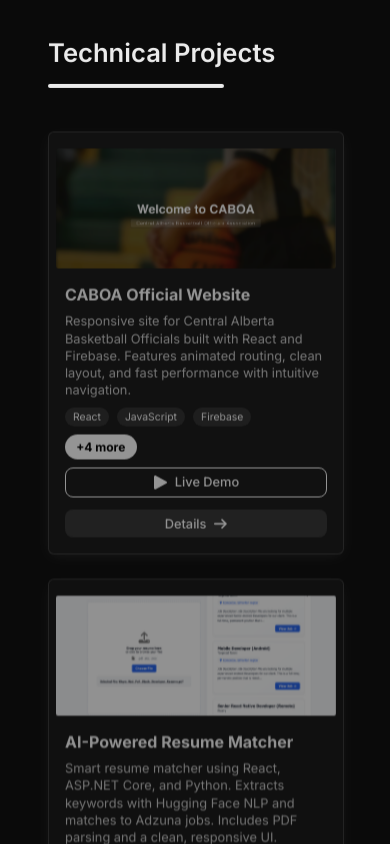
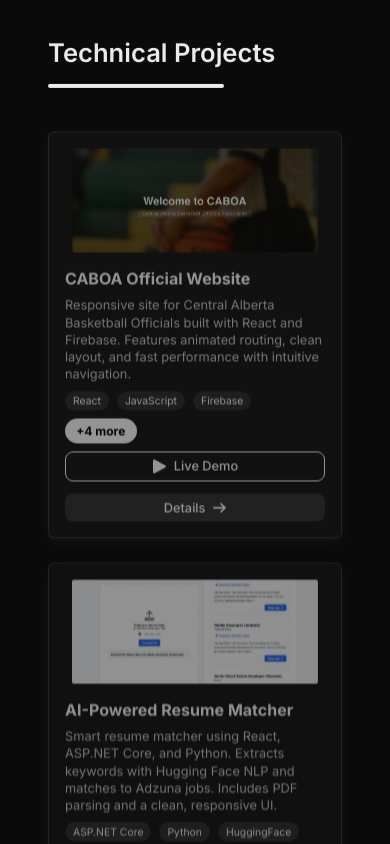
Before and after one commit to KhymNad/portfolio-react, a React (Vite) app: page / in a window 390 px wide. Shown: the part 960-1804 px from the top of the page. Built offline with nearby package versions, Linux system fonts and the light colour scheme.

Commit message:
updated mobile styling

```diff
--- a/src/components/ProjectsSection/ProjectCard.module.css
+++ b/src/components/ProjectsSection/ProjectCard.module.css
@@ -12,6 +12,7 @@
     border: 1px solid rgba(255, 255, 255, 0.15);
     width: 100%;
     min-height: 130px;
+    box-sizing: border-box; /* ✅ keeps padding inside */
 }
 
 .card:hover {
@@ -30,17 +31,17 @@
     display: flex;
     justify-content: center;
     align-items: center;
+    box-sizing: border-box;
 }
 
 .image {
     width: 100%;
-    border-radius: 2px;
     height: 100%;
     max-width: 600px;
+    border-radius: 2px;
     object-fit: cover;
     object-position: center;
     background-color: #2a2a2a;
-    margin-top: 0;
 }
 
 /* Content section */
@@ -51,7 +52,7 @@
     flex-grow: 1;
     width: 100%;
     box-sizing: border-box;
-    overflow: hidden;
+    overflow: hidden; /* ✅ ensures text never escapes */
 }
 
 .content h3 {
@@ -59,9 +60,10 @@
     color: white;
     margin: 0 0 0.5rem;
     width: 100%;
+    line-height: 1.3;
     word-wrap: break-word;
     overflow-wrap: break-word;
-    line-height: 1.3;
+    text-overflow: ellipsis;
 }
 
 .content p {
@@ -70,10 +72,10 @@
     line-height: 1.5;
     flex-grow: 1;
     width: 100%;
+    margin: 0;
+    text-align: left;
     word-wrap: break-word;
     overflow-wrap: break-word;
-    margin: 0;
-    text-align: left;
 }
 
 /* Tags */
@@ -104,18 +106,20 @@
 
 /* Links (buttons row) */
 .links {
-    margin-top: auto; /* push links to bottom of card */
+    margin-top: auto;
     display: flex;
-    justify-content: space-between;
-    align-items: center;
+    flex-wrap: wrap; /* ✅ allows wrapping on small screens */
     gap: 0.75rem;
-    flex-wrap: wrap;
     width: 100%;
+    justify-content: flex-start; /* keep consistent spacing */
     box-sizing: border-box;
 }
 
 .details,
 .btnOutline {
+    flex: 1 1 auto; /* ✅ buttons shrink & grow nicely */
+    min-width: 120px; /* prevents collapsing too small */
+    max-width: 100%;
     display: inline-flex;
     align-items: center;
     justify-content: center;
@@ -123,11 +127,13 @@
     padding: 0.45rem 1rem;
     border-radius: 8px;
     font-size: 0.9rem;
+    font-weight: 500;
     text-decoration: none;
-    font-weight: 500;
     transition: all 0.2s ease;
-    max-width: 100%;
     box-sizing: border-box;
+    text-align: center;
+    overflow: hidden;
+    text-overflow: ellipsis; /* ✅ long button text handled */
 }
 
 .details {
@@ -150,7 +156,6 @@
 .btnOutline:hover {
     background-color: #ffffff;
     color: #000;
-    border-color: #ffffff;
 }
 
 .btnIcon {
```
